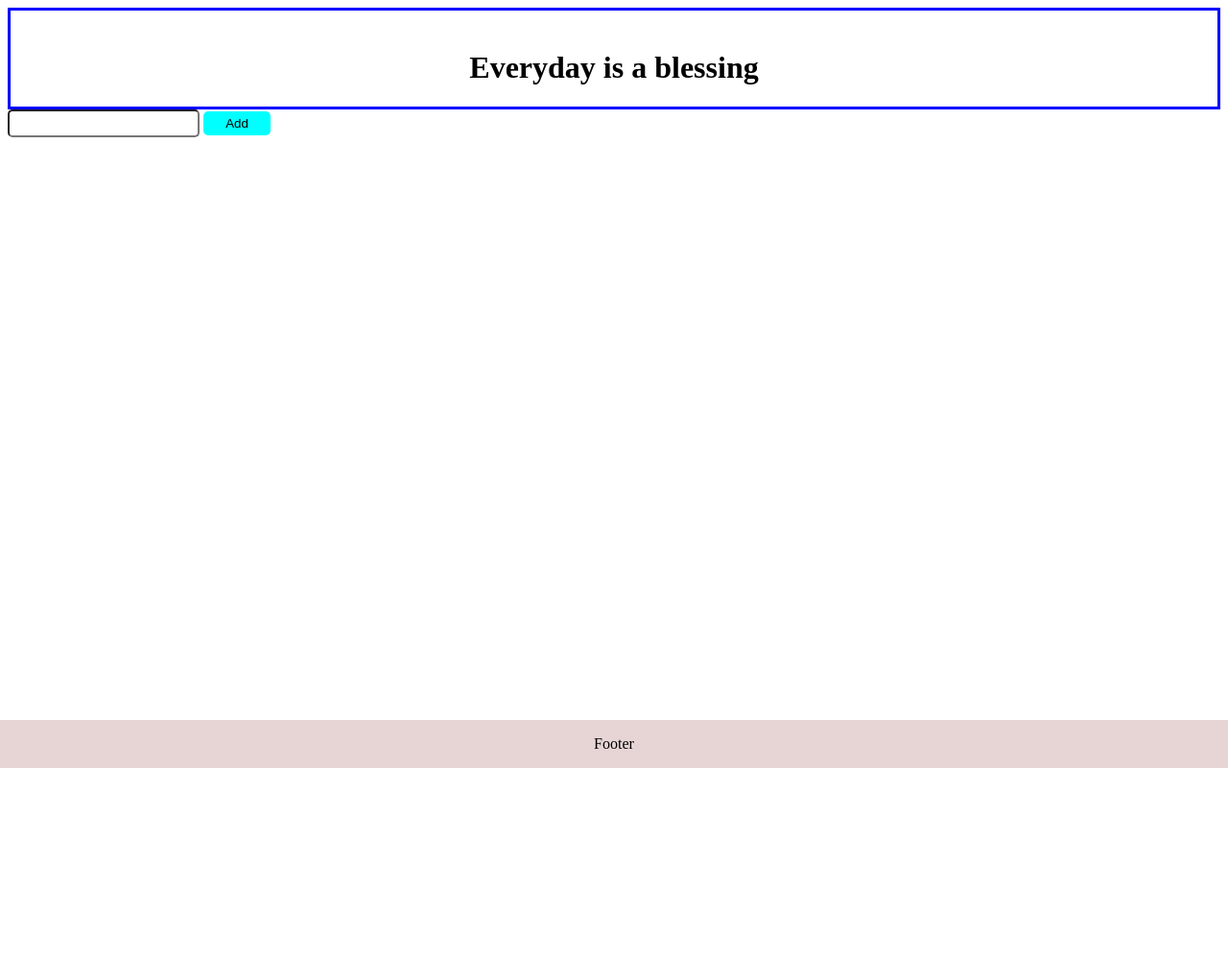
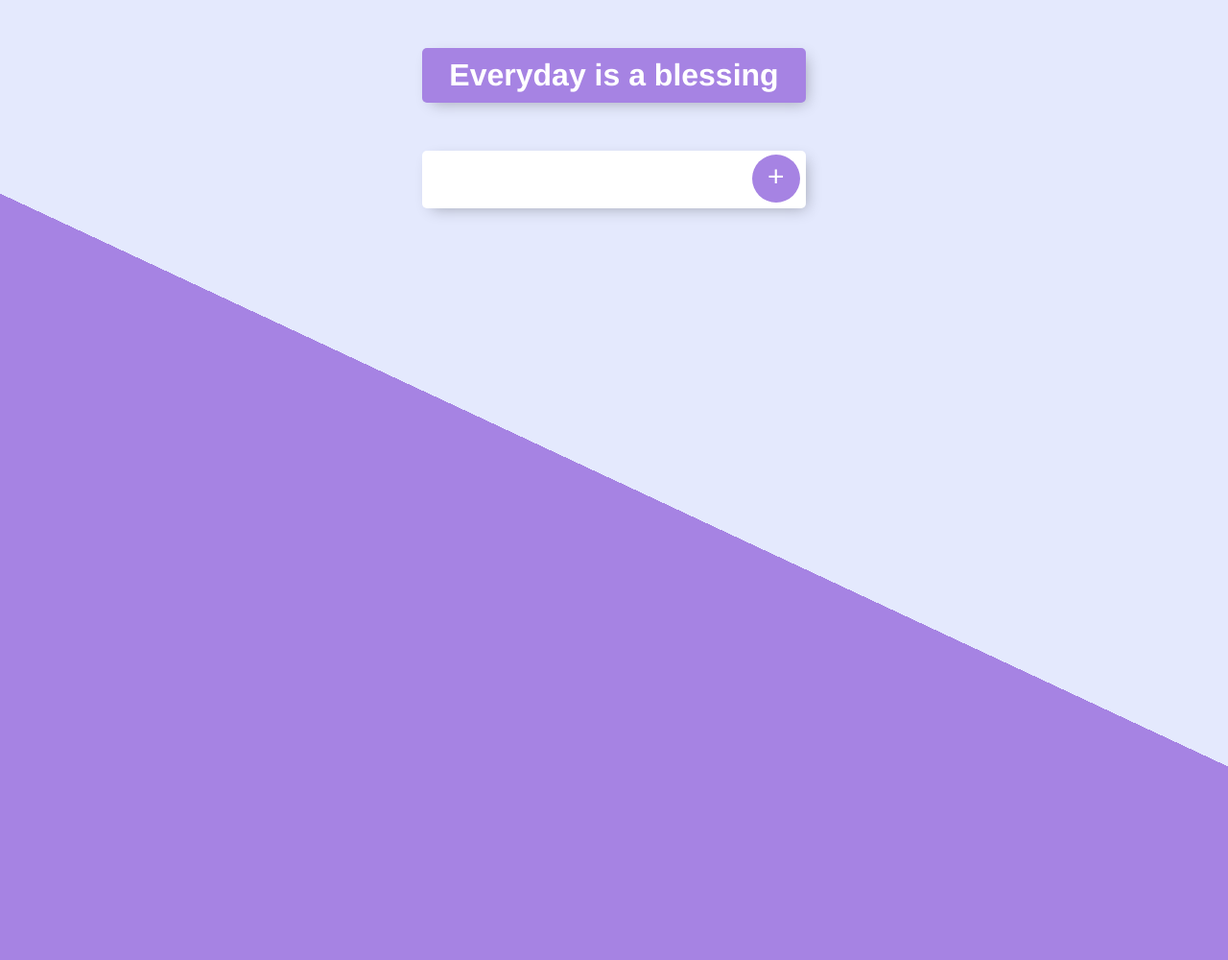
Before and after one commit to ttmgs/Todo-List, a Node server app: page / in a window 1280 px wide. Shown: the whole page at 96% size. Before the commit the page ends 800 px from the top, so only its background shows below. Run offline with Node 20, Linux system fonts and the light colour scheme; data that the repository does not hold is empty; some libraries are stand-ins or nearby versions.

Commit message:
css styles added

```diff
--- a/index.js
+++ b/index.js
@@ -9,8 +9,7 @@ app.use(express.urlencoded({extented: true}));
 app.use(express.json());
 
 app.set("view engine", "ejs");
-app.use(express.static(__dirname + '/views'));
-
+app.use(express.static("public"));
 
 // mongodb connection
 mongoose.connect("mongodb://localhost:27017/toDB", {useNewUrlParser: true})
--- /dev/null
+++ b/public/css/style.css
@@ -0,0 +1,96 @@
+html {
+  background-color: #E4E9FD;
+  background-image: -webkit-linear-gradient(65deg, #A683E3 50%, #E4E9FD 50%);
+  min-height: 1000px;
+  font-family: 'helvetica neue';
+}
+
+h1 {
+  color: #fff;
+  padding: 10px;
+}
+
+.box {
+  max-width: 400px;
+  margin: 50px auto;
+  background: white;
+  border-radius: 5px;
+  box-shadow: 5px 5px 15px -5px rgba(0, 0, 0, 0.3);
+}
+
+#heading {
+  background-color: #A683E3;
+  text-align: center;
+}
+
+.item {
+  min-height: 70px;
+  display: flex;
+  align-items: center;
+  border-bottom: 1px solid #F1F1F1;
+}
+
+.item:last-child {
+  border-bottom: 0;
+}
+
+input:checked+p {
+  text-decoration: line-through;
+  text-decoration-color: #A683E3;
+}
+
+input[type="checkbox"] {
+  margin: 20px;
+}
+
+p {
+  margin: 0;
+  padding: 20px;
+  font-size: 20px;
+  font-weight: 200;
+  color: #00204a;
+}
+
+form {
+  text-align: center;
+  margin-left: 20px;
+}
+
+button {
+  min-height: 50px;
+  width: 50px;
+  border-radius: 50%;
+  border-color: transparent;
+  background-color: #A683E3;
+  color: #fff;
+  font-size: 30px;
+  padding-bottom: 6px;
+  border-width: 0;
+}
+
+input[type="text"] {
+  text-align: center;
+  height: 60px;
+  top: 10px;
+  border: none;
+  background: transparent;
+  font-size: 20px;
+  font-weight: 200;
+  width: 313px;
+}
+
+input[type="text"]:focus {
+  outline: none;
+  box-shadow: inset 0 -3px 0 0 #A683E3;
+}
+
+::placeholder {
+  color: grey;
+  opacity: 1;
+}
+
+footer {
+  color: white;
+  color: rgba(0, 0, 0, 0.5);
+  text-align: center;
+}
--- a/views/list.ejs
+++ b/views/list.ejs
@@ -1,29 +1,33 @@
-<%- include("footer") -%>
-<%- include("header") -%>
+
+<head>
+  <meta charset="UTF-8">
+  <meta http-equiv="X-UA-Compatible" content="IE=edge">
+  <meta name="viewport" content="width=device-width, initial-scale=1.0">
+  <title>ToDO List</title>
+  <script src="https://ajax.googleapis.com/ajax/libs/jquery/3.5.1/jquery.min.js"></script>
+  <link rel="stylesheet" href="css/style.css">
+</head>
+<body>
 
 
-<link rel="stylesheet" href="style.css">
-<body>
-      <div id="container">
+<div class="box" id="heading">
         <h1> <%= listtitle %></h1>
-
 </div>
 
+<div class="box">
 <% items.forEach(function(item) {  %>
-  <li><%= item.item %></li>
+  <div class="item">
+    <input type="checkbox">
+  <%= item.item %>
+</div>
 <% }) %>
 
-
-  <!-- post request made to path /  -->
 <form action="/" method="POST">
-  <input type="text" name="input">
-  <button type="submit" name="button">Add</button>
+  <input type="text" name="input" autocomplete="off">
+  <button type="submit" name="button">+</button>
 </form>
+</div>
 
 
-
-
-
-</div>
 </body>
 </html>
--- a/views/style.css
+++ /dev/null
@@ -1,33 +0,0 @@
-#container {
-  text-align: center;
-  padding-top: 20px;
-  width: auto;
-  border: 3px solid blue;
-}
-
-input {
-  padding: 5px;
-}
-input {
-  border-radius: 5px;
-  width: 200px;
-}
-
-button {
-  border-radius: 5px;
-  background-color: aqua;
-  border: aqua;
-  width: 70px;
-  height: 25px;
-  border: black;
-}
-
-#items {
-  text-align: center;
-  padding-top: 39px;
-}
-li {
-  font-size: 25px;
-  font-family: 'Gill Sans', 'Gill Sans MT', Calibri, 'Trebuchet MS', sans-serif;
-  color: blue;
-}
```
